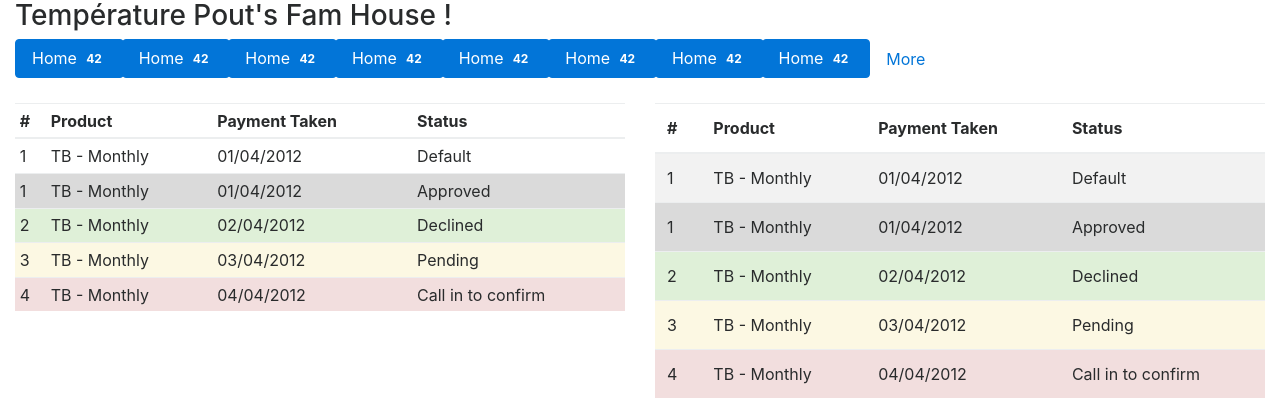
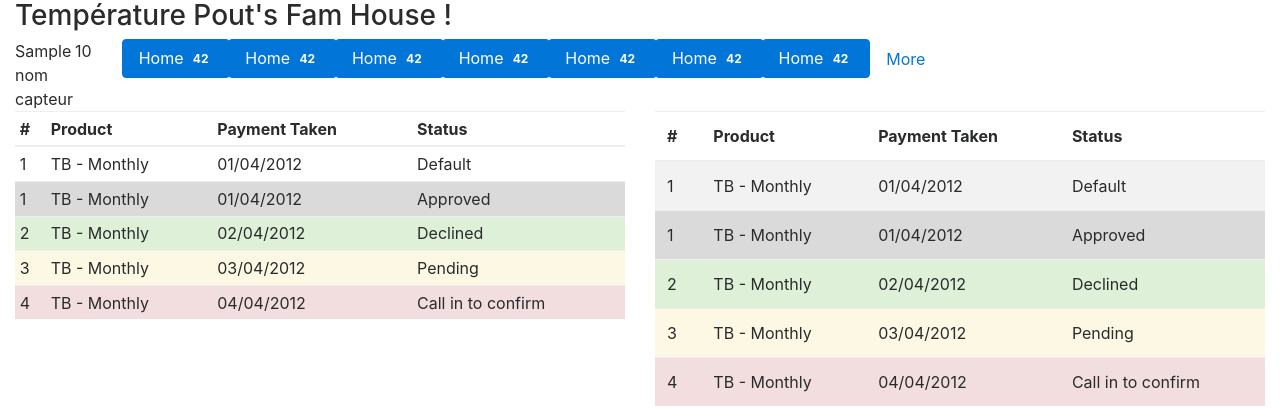
Before and after one commit to PoutsBF/supervTemp, a Flask app: template fbapp/Templates/index.html in a window 1280 px wide. Shown: the top 420 px of the page. Run offline with Flask 2, Linux system fonts and the light colour scheme; the template is opened without the code that fills it: most values are stand-ins (such as "Sample title", 1, 10 or a date in 2020); parts of the project's set-up code (start-up, migrations or seed data) failed here and were passed over; some libraries are stand-ins or nearby versions.

Commit message:
tempo_requete

```diff
--- a/fbapp/Templates/index.html
+++ b/fbapp/Templates/index.html
@@ -31,10 +31,10 @@
 		<div class="col-md-1">
 			<ul class="nav nav-pills">
 				<li class="nav-item">
-					 <a class="nav-link btn btn-primary" href="#">Home <span class="badge badge-light">42</span></a>
+					 {{ nom_capteur[0] }}
 				</li>
 				<li class="nav-item">
-					 <a class="nav-link" href="#">More <span class="badge badge-secondary">16</span></a>
+					 {{ temperature_[0] }}
 				</li>
 			</ul>
 		</div>
```
Also changed, not shown: fbapp/models.py (+9 -0 lines).
